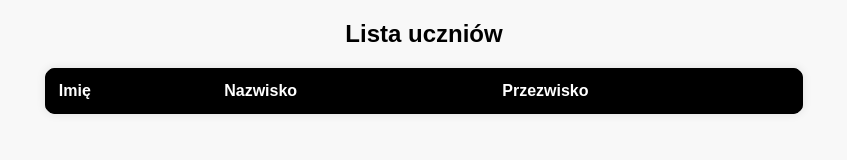
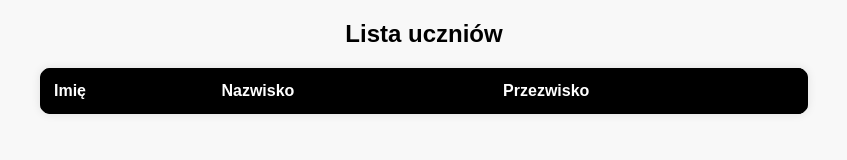
Before and after one commit to MruczkowskkiDev/Przezwiska, a plain HTML site: page index.html in a window 1280 px wide. Shown: the full height of the page, 216-1063 px from the left. Drawn offline with Linux system fonts and the light colour scheme.

Commit message:
Update index.html

```diff
--- a/index.html
+++ b/index.html
@@ -10,6 +10,8 @@
             font-family: 'Arial', sans-serif;
             background-color: #f8f8f8;
             text-align: center;
+            margin: 0;
+            padding: 0;
         }
 
         table {
@@ -64,6 +66,7 @@
             box-shadow: 0px 0px 10px rgba(0, 0, 0, 0.3);
             text-align: center;
             min-width: 300px;
+            z-index: 1000; /* Ustawienie na wierzchu */
         }
 
         .login-popup p {
```
